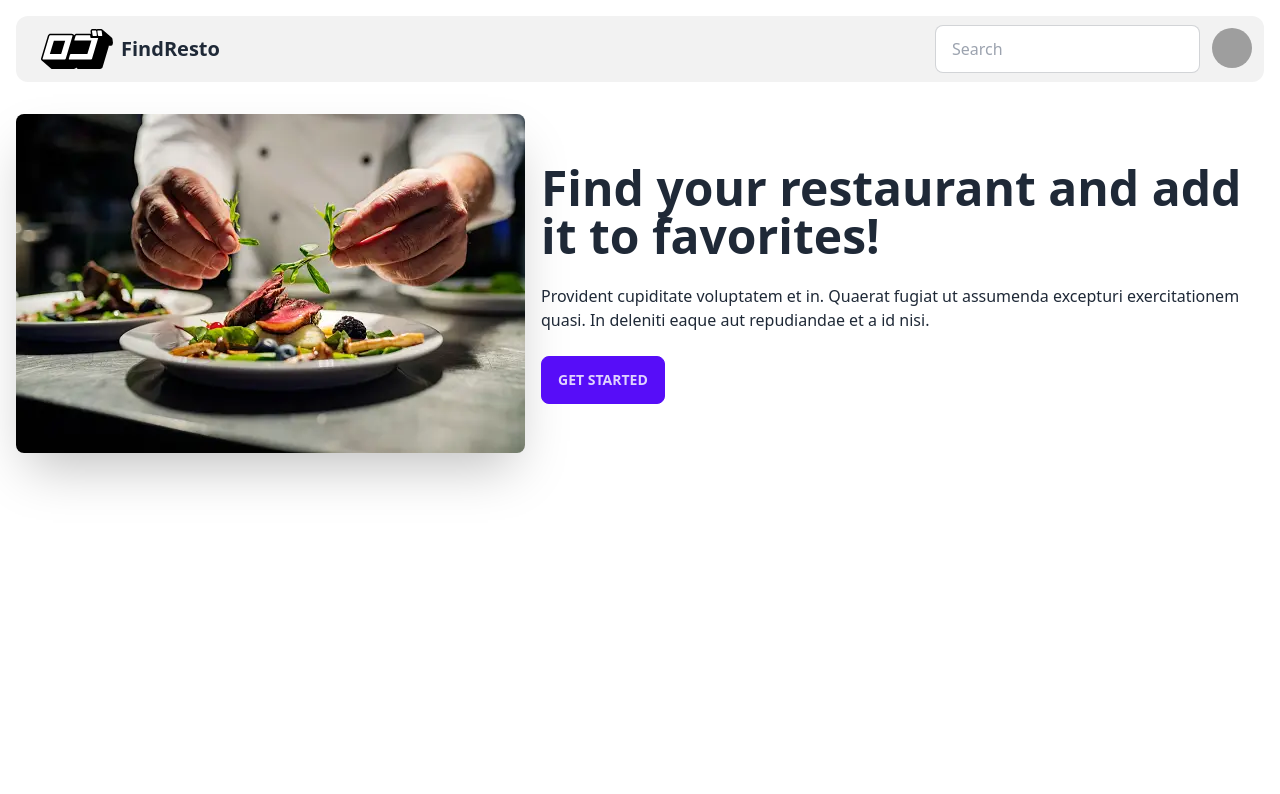
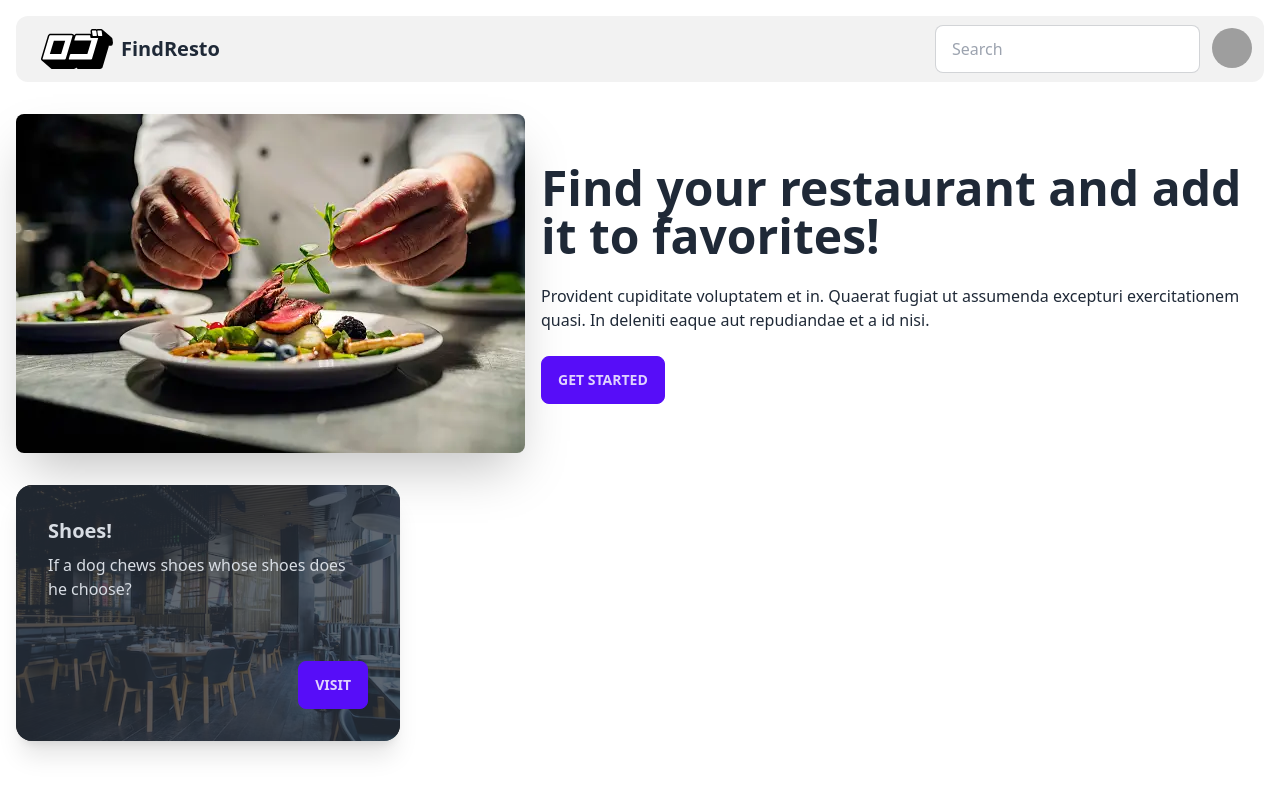
Before and after one commit to nandhayoyo/akademi-prestasi, a React (Create React App) app: page / in a window 1280 px wide. Shown: the top 794 px of the page. Built offline with nearby package versions, Linux system fonts and the light colour scheme; grey boxes are pictures that could not be loaded.

Commit message:
feat: install zustand & axios

```diff
--- a/package.json
+++ b/package.json
@@ -6,11 +6,13 @@
     "@testing-library/jest-dom": "^5.17.0",
     "@testing-library/react": "^13.4.0",
     "@testing-library/user-event": "^13.5.0",
+    "axios": "^1.5.1",
     "react": "^18.2.0",
     "react-dom": "^18.2.0",
     "react-scripts": "5.0.1",
     "tailwindcss": "^3.3.3",
-    "web-vitals": "^2.1.4"
+    "web-vitals": "^2.1.4",
+    "zustand": "^4.4.3"
   },
   "scripts": {
     "start": "react-scripts start",
--- a/src/App.js
+++ b/src/App.js
@@ -2,12 +2,14 @@ import logo from "./logo.svg";
 import "./App.css";
 import Navbar from "./component/Navbar";
 import Hero from "./component/Hero";
+import ItemList from "./component/ItemList";
 
 function App() {
   return (
     <>
       <Navbar />
       <Hero />
+      <ItemList />
     </>
   );
 }
--- /dev/null
+++ b/src/component/ItemList.jsx
@@ -0,0 +1,28 @@
+import React from "react";
+import resto_img from "../assets/image/resto1.png"
+
+const ItemList = () => {
+  return (
+    <>
+      <div className="max-w-screen-xl flex flex-wrap items-center justify-between mx-auto p-4">
+        <div className="card w-96 bg-base-100 shadow-xl image-full">
+          <figure>
+            <img
+              src={resto_img}
+              alt="Shoes"
+            />
+          </figure>
+          <div className="card-body">
+            <h2 className="card-title">Shoes!</h2>
+            <p>If a dog chews shoes whose shoes does he choose?</p>
+            <div className="card-actions justify-end">
+              <button className="btn btn-primary">Visit</button>
+            </div>
+          </div>
+        </div>
+      </div>
+    </>
+  );
+};
+
+export default ItemList;
```
Also changed, not shown: src/assets/image/resto1.png (added), 1 other file (tests, documents, lock files or other folders).
